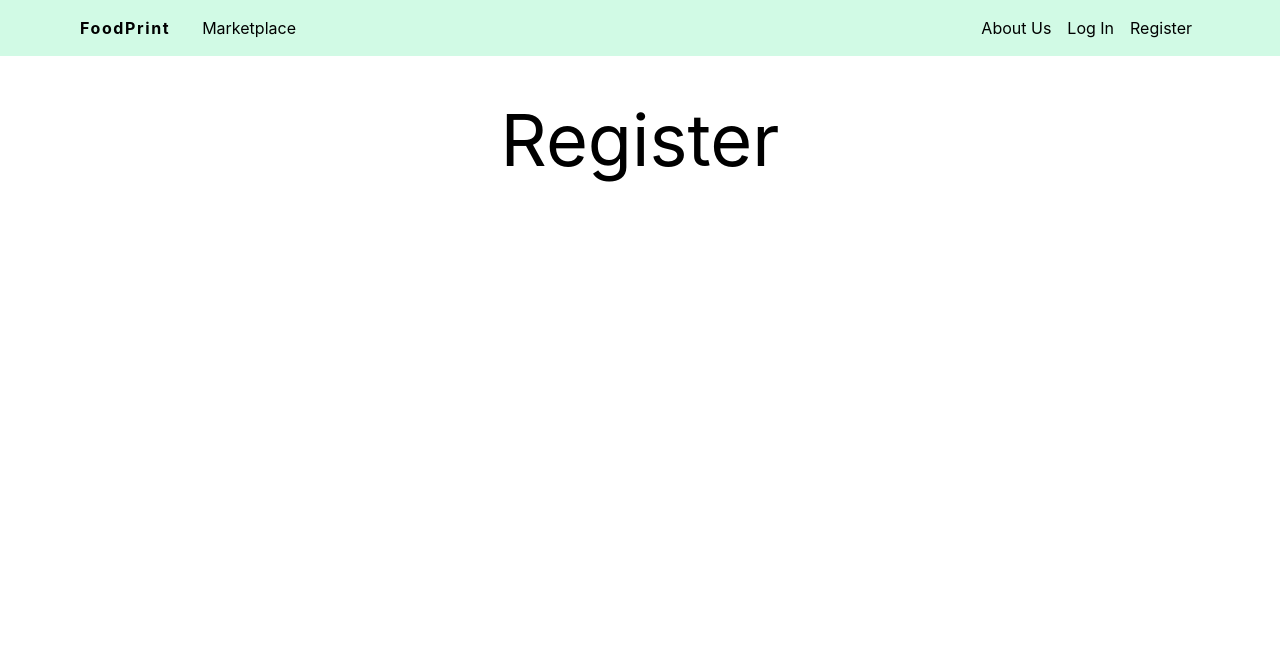
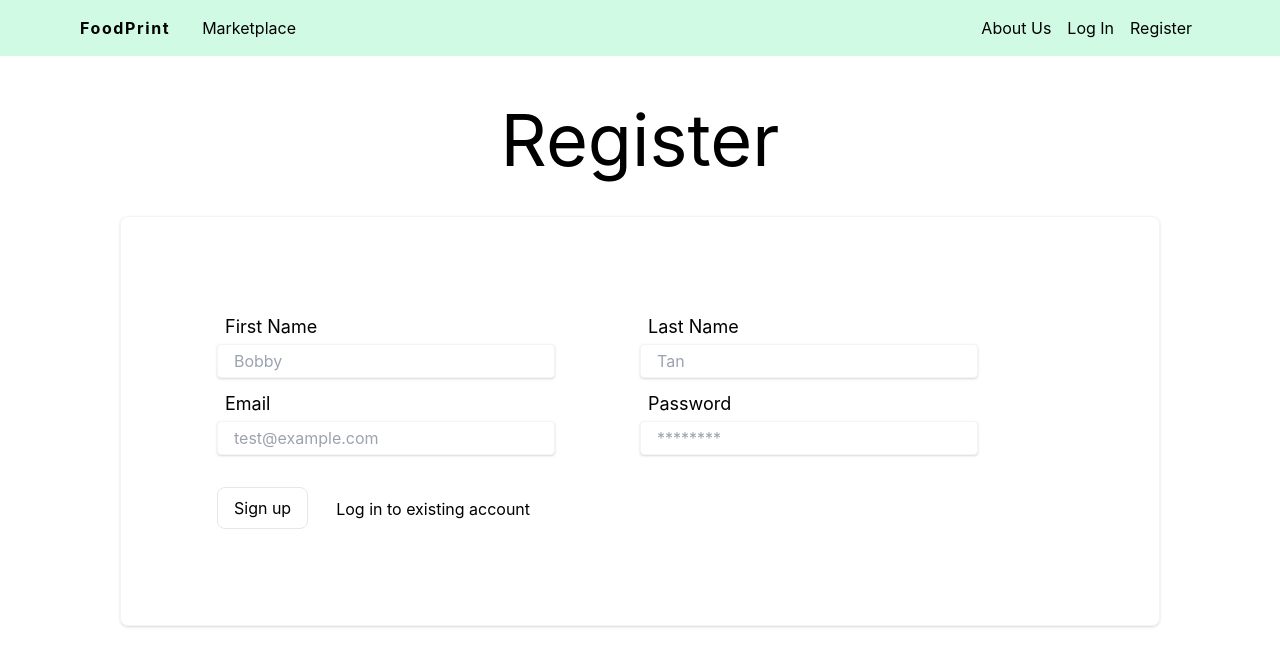
Before and after one commit to cs203g2t10/foodprint-frontend, a React (Create React App) app: page /register in a window 1280 px wide. Shown: the top 666 px of the page. Built offline with nearby package versions, Linux system fonts and the light colour scheme.

Commit message:
very unsafe registration

```diff
--- a/src/App.js
+++ b/src/App.js
@@ -5,7 +5,7 @@ import Routes from './Routes';
 
 
 function App() {
-  const [isAuthenticated, userHasAuthenticated] = useState(window.sessionStorage.getItem("token"));
+  const [isAuthenticated, userHasAuthenticated] = useState(window.sessionStorage.getItem("token") > 0);
 
   return (
     <div className="App">
--- a/src/components/RestaurantList.js
+++ b/src/components/RestaurantList.js
@@ -35,7 +35,8 @@ const RestaurantList = () => {
                 </figure>
 
                 {
-                    restaurants.map(
+
+                    restaurants?.map(
                         restaurant =>
                             <div className="grid grid-cols-3 gap-x-48 text-center" key={restaurant.restaurantId}>
                                 <div> {restaurant.restaurantName} </div>
--- a/src/pages/Login.js
+++ b/src/pages/Login.js
@@ -10,7 +10,7 @@ import { useAppContext } from '../lib/contextLib';
 const Login = () => {
     const { isAuthenticated, userHasAuthenticated } = useAppContext();
 
-    const [email, setEmail] = useState("")
+    const [email, setEmail] = useState(window.sessionStorage.getItem("email"))
     const [password, setPassword] = useState("")
 
     const validateForm = () => {
@@ -23,8 +23,6 @@ const Login = () => {
                 console.log(response.data.token)
                 window.sessionStorage.setItem("token", response.data.token)
                 userHasAuthenticated(true);
-                <Link to="/" onClick="true"></Link>
-                return <Redirect to='/home'/>
             }
         })
     }
--- a/src/pages/Register.js
+++ b/src/pages/Register.js
@@ -1,9 +1,85 @@
-import React from 'react'
+import React, { useState } from 'react'
+import { Link, Redirect } from 'react-router-dom'
+import LogInService from '../services/LogInService'
 
 const Register = () => {
+
+    const [firstName, setFirstName] = useState("")
+    const [lastName, setLastName] = useState("")
+    const [email, setEmail] = useState("")
+    const [password, setPassword] = useState("")
+
+    const [successfulReg, setSuccessfulReg] = useState(false)
+
+    const validateForm = () => {
+        return email > 0 && password > 0;
+    }
+
+    const userRegister = () => {
+        LogInService.userRegister(email, password, firstName, lastName).then((response) => {
+            if (response.data.status === "SUCCESS") {
+                console.log(response.data)
+                setSuccessfulReg(true)
+            }
+        }).catch((response) => {
+            console.log(response)
+        })
+    }
+
+    if (successfulReg) {
+        window.sessionStorage.setItem("email", email)
+        return <Redirect to="/login"/>
+    }
+
     return (
         <div>
             <h1 className="text-center text-7xl py-12 pb-10">Register</h1>
+            <div className="h-full bg-white mx-14 pb-10">
+                <div className="flex grid md:grid-cols-2 mx-16 gap-y-2 border border-gray-100 shadow p-24 rounded-lg">
+                <div className="">
+                        <h1 className="ml-2">First Name</h1>
+                        <input className="focus:outline-none px-4 py-1 my-1 rounded shadow border border-gray-100 md:w-4/5"
+                            placeholder="Bobby"
+
+                            value={firstName}
+                            onChange={e => setFirstName(e.target.value)} />
+                    </div>
+
+                    <div className="">
+                        <h1 className="ml-2">Last Name</h1>
+                        <input className="focus:outline-none px-4 py-1 my-1 rounded shadow border border-gray-100 md:w-4/5"
+                            placeholder="Tan"
+
+                            value={lastName}
+                            onChange={e => setLastName(e.target.value)} />
+                    </div>
+
+                    <div className="">
+                        <h1 className="ml-2">Email</h1>
+                        <input className="focus:outline-none px-4 py-1 my-1 rounded shadow border border-gray-100 md:w-4/5"
+                            placeholder="test@example.com"
+                            type="email"
+                            value={email}
+                            onChange={e => setEmail(e.target.value)} />
+                    </div>
+
+                    <div className="">
+                        <h1 className="ml-2">Password</h1>
+                        <input className="focus:outline-none px-4 py-1 my-1 rounded shadow border border-gray-100 md:w-4/5"
+                            placeholder="********"
+                            type="password"
+                            value={password}
+                            onChange={e => setPassword(e.target.value)} />
+                    </div>
+
+
+                    <div className="pt-5 flex gap-x-3">
+                        <button className="rounded-lg px-4 py-2 border hover:shadow" disabled={!validateForm}
+                            onClick={userRegister}>Sign up</button>
+                        <Link to="/login" className="mx-2 py-2 px-2 self-end text-right hover:underline">Log in to existing account</Link>
+                    </div>
+                </div>
+            </div>
         </div>
     )
 }
--- a/src/services/LogInService.js
+++ b/src/services/LogInService.js
@@ -9,6 +9,15 @@ class LogInService {
             "password": password
           })
     }
+
+    userRegister(email, password, firstName, lastName) {
+        return axios.post( LOGIN_REST_API_URL+"/register", {
+            "email": email,
+            "password": password,
+            "firstName" : firstName,
+            "lastName": lastName
+        })
+    }
 }
 
 export default new LogInService();
```
